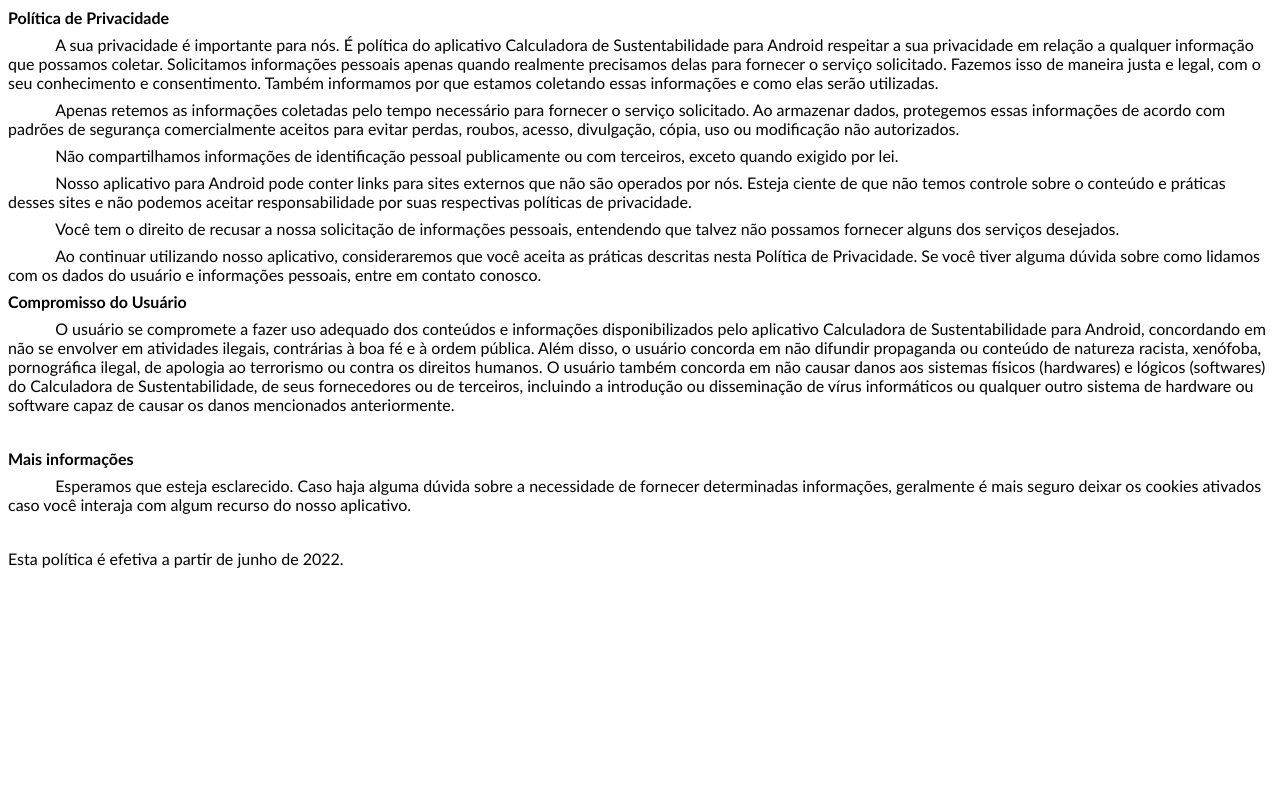
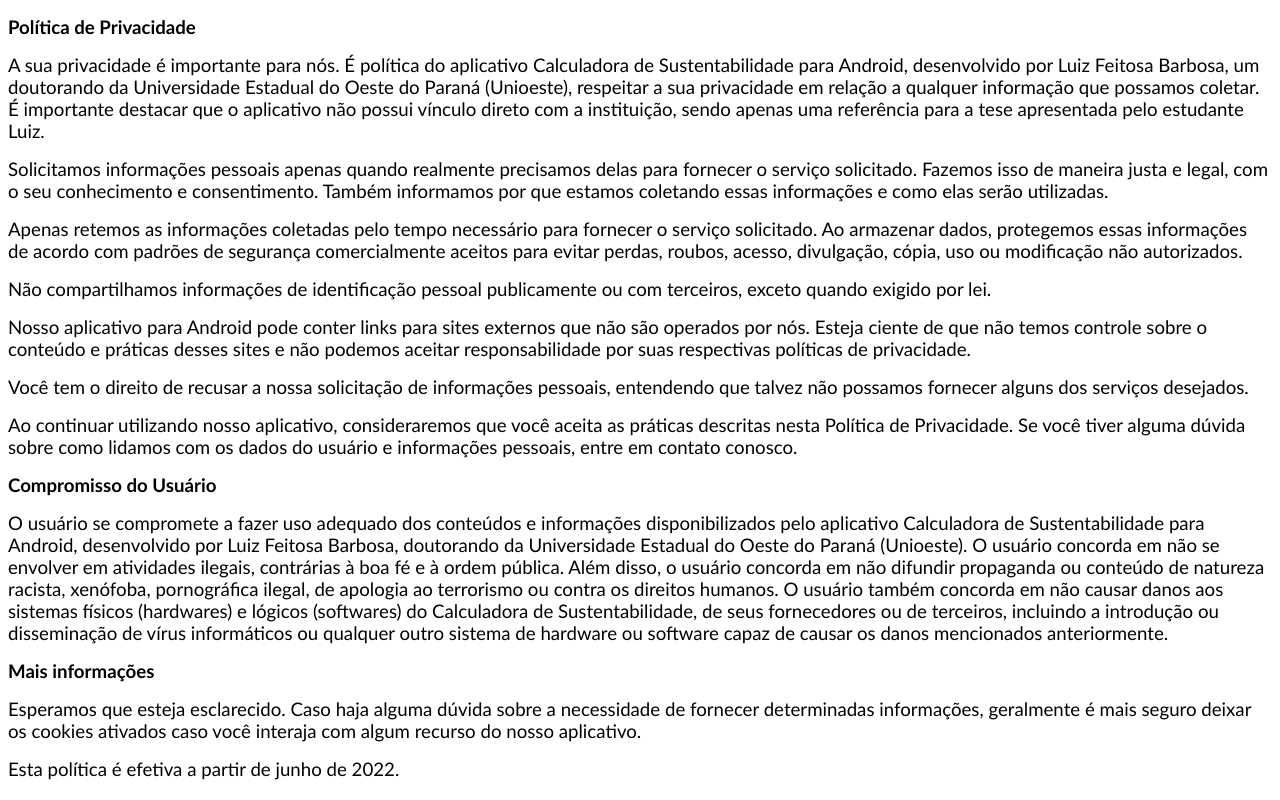
Before and after one commit to stringsoftbr/politica-privacidade-calculadora-sutentabilidade, a plain HTML site: page index.html in a window 1280 px wide. Drawn offline with Linux system fonts and the light colour scheme.

Commit message:
Update index.html

```diff
--- a/index.html
+++ b/index.html
@@ -8,30 +8,29 @@
 <meta name=ProgId content=Word.Document>
 <meta name=Generator content="Microsoft Word 15">
 <meta name=Originator content="Microsoft Word 15">
-<link rel=File-List href="Política%20de%20Privacidade.fld/filelist.xml">
+<link rel=File-List href="index.fld/filelist.xml">
 <!--[if gte mso 9]><xml>
  <o:DocumentProperties>
   <o:Author>DANIEL BALTAZAR SCHNEIDER</o:Author>
   <o:LastAuthor>DANIEL BALTAZAR SCHNEIDER</o:LastAuthor>
-  <o:Revision>1</o:Revision>
-  <o:TotalTime>5</o:TotalTime>
+  <o:Revision>2</o:Revision>
+  <o:TotalTime>7</o:TotalTime>
   <o:Created>2023-07-02T12:16:00Z</o:Created>
-  <o:LastSaved>2023-07-02T12:25:00Z</o:LastSaved>
+  <o:LastSaved>2023-07-02T12:40:00Z</o:LastSaved>
   <o:Pages>1</o:Pages>
-  <o:Words>415</o:Words>
-  <o:Characters>2241</o:Characters>
-  <o:Lines>18</o:Lines>
-  <o:Paragraphs>5</o:Paragraphs>
-  <o:CharactersWithSpaces>2651</o:CharactersWithSpaces>
+  <o:Words>474</o:Words>
+  <o:Characters>2560</o:Characters>
+  <o:Lines>21</o:Lines>
+  <o:Paragraphs>6</o:Paragraphs>
+  <o:CharactersWithSpaces>3028</o:CharactersWithSpaces>
   <o:Version>16.00</o:Version>
  </o:DocumentProperties>
  <o:OfficeDocumentSettings>
   <o:AllowPNG/>
  </o:OfficeDocumentSettings>
 </xml><![endif]-->
-<link rel=themeData href="Política%20de%20Privacidade.fld/themedata.thmx">
-<link rel=colorSchemeMapping
-href="Política%20de%20Privacidade.fld/colorschememapping.xml">
+<link rel=themeData href="index.fld/themedata.thmx">
+<link rel=colorSchemeMapping href="index.fld/colorschememapping.xml">
 <!--[if gte mso 9]><xml>
  <w:WordDocument>
   <w:SpellingState>Clean</w:SpellingState>
@@ -697,6 +696,9 @@
 	font-size:12.0pt;
 	font-family:"Times New Roman",serif;
 	mso-fareast-font-family:"Times New Roman";}
+span.SpellE
+	{mso-style-name:"";
+	mso-spl-e:yes;}
 .MsoChpDefault
 	{mso-style-type:export-only;
 	mso-default-props:yes;
@@ -751,70 +753,77 @@
 
 <div class=WordSection1>
 
-<p class=MsoNormal style='margin-top:6.0pt'><b>Política de Privacidade<o:p></o:p></b></p>
+<p class=MsoNormal style='margin-top:12.0pt'><b><span style='font-size:14.0pt'>Política
+de Privacidade<o:p></o:p></span></b></p>
 
-<p class=MsoNormal style='margin-top:6.0pt;text-indent:35.4pt'>A sua
-privacidade é importante para nós. É política do aplicativo Calculadora de
-Sustentabilidade para Android respeitar a sua privacidade em relação a qualquer
-informação que possamos coletar. Solicitamos informações pessoais apenas quando
-realmente precisamos delas para fornecer o serviço solicitado. Fazemos isso de
-maneira justa e legal, com o seu conhecimento e consentimento. Também
-informamos por que estamos coletando essas informações e como elas serão
-utilizadas.<o:p></o:p></p>
+<p class=MsoNormal style='margin-top:12.0pt'><span style='font-size:14.0pt'>A
+sua privacidade é importante para nós. É política do aplicativo Calculadora de
+Sustentabilidade para Android, desenvolvido por Luiz Feitosa Barbosa, um
+doutorando da Universidade Estadual do Oeste do Paraná (<span class=SpellE>Unioeste</span>),
+respeitar a sua privacidade em relação a qualquer informação que possamos
+coletar. É importante destacar que o aplicativo não possui vínculo direto com a
+instituição, sendo apenas uma referência para a tese apresentada pelo estudante
+Luiz.<o:p></o:p></span></p>
 
-<p class=MsoNormal style='margin-top:6.0pt;text-indent:35.4pt'>Apenas retemos
-as informações coletadas pelo tempo necessário para fornecer o serviço
+<p class=MsoNormal style='margin-top:12.0pt'><span style='font-size:14.0pt'>Solicitamos
+informações pessoais apenas quando realmente precisamos delas para fornecer o
+serviço solicitado. Fazemos isso de maneira justa e legal, com o seu
+conhecimento e consentimento. Também informamos por que estamos coletando essas
+informações e como elas serão utilizadas.<o:p></o:p></span></p>
+
+<p class=MsoNormal style='margin-top:12.0pt'><span style='font-size:14.0pt'>Apenas
+retemos as informações coletadas pelo tempo necessário para fornecer o serviço
 solicitado. Ao armazenar dados, protegemos essas informações de acordo com
 padrões de segurança comercialmente aceitos para evitar perdas, roubos, acesso,
-divulgação, cópia, uso ou modificação não autorizados.<o:p></o:p></p>
+divulgação, cópia, uso ou modificação não autorizados.<o:p></o:p></span></p>
 
-<p class=MsoNormal style='margin-top:6.0pt;text-indent:35.4pt'>Não
+<p class=MsoNormal style='margin-top:12.0pt'><span style='font-size:14.0pt'>Não
 compartilhamos informações de identificação pessoal publicamente ou com
-terceiros, exceto quando exigido por lei.<o:p></o:p></p>
+terceiros, exceto quando exigido por lei.<o:p></o:p></span></p>
 
-<p class=MsoNormal style='margin-top:6.0pt;text-indent:35.4pt'>Nosso aplicativo
-para Android pode conter links para sites externos que não são operados por
-nós. Esteja ciente de que não temos controle sobre o conteúdo e práticas desses
-sites e não podemos aceitar responsabilidade por suas respectivas políticas de
-privacidade.<o:p></o:p></p>
+<p class=MsoNormal style='margin-top:12.0pt'><span style='font-size:14.0pt'>Nosso
+aplicativo para Android pode conter links para sites externos que não são
+operados por nós. Esteja ciente de que não temos controle sobre o conteúdo e
+práticas desses sites e não podemos aceitar responsabilidade por suas
+respectivas políticas de privacidade.<o:p></o:p></span></p>
 
-<p class=MsoNormal style='margin-top:6.0pt;text-indent:35.4pt'>Você tem o
-direito de recusar a nossa solicitação de informações pessoais, entendendo que
-talvez não possamos fornecer alguns dos serviços desejados.<o:p></o:p></p>
+<p class=MsoNormal style='margin-top:12.0pt'><span style='font-size:14.0pt'>Você
+tem o direito de recusar a nossa solicitação de informações pessoais,
+entendendo que talvez não possamos fornecer alguns dos serviços desejados.<o:p></o:p></span></p>
 
-<p class=MsoNormal style='margin-top:6.0pt;text-indent:35.4pt'>Ao continuar
-utilizando nosso aplicativo, consideraremos que você aceita as práticas
-descritas nesta Política de Privacidade. Se você tiver alguma dúvida sobre como
-lidamos com os dados do usuário e informações pessoais, entre em contato
-conosco.<o:p></o:p></p>
+<p class=MsoNormal style='margin-top:12.0pt'><span style='font-size:14.0pt'>Ao
+continuar utilizando nosso aplicativo, consideraremos que você aceita as
+práticas descritas nesta Política de Privacidade. Se você tiver alguma dúvida
+sobre como lidamos com os dados do usuário e informações pessoais, entre em
+contato conosco.<o:p></o:p></span></p>
 
-<p class=MsoNormal style='margin-top:6.0pt'><b>Compromisso do Usuário<o:p></o:p></b></p>
+<p class=MsoNormal style='margin-top:12.0pt'><b><span style='font-size:14.0pt'>Compromisso
+do Usuário<o:p></o:p></span></b></p>
 
-<p class=MsoNormal style='margin-top:6.0pt;text-indent:35.4pt'>O usuário se
-compromete a fazer uso adequado dos conteúdos e informações disponibilizados
-pelo aplicativo Calculadora de Sustentabilidade para Android, concordando em
-não se envolver em atividades ilegais, contrárias à boa fé e à ordem pública.
-Além disso, o usuário concorda em não difundir propaganda ou conteúdo de
-natureza racista, xenófoba, pornográfica ilegal, de apologia ao terrorismo ou
-contra os direitos humanos. O usuário também concorda em não causar danos aos
-sistemas físicos (hardwares) e lógicos (softwares) do Calculadora de
-Sustentabilidade, de seus fornecedores ou de terceiros, incluindo a introdução
-ou disseminação de vírus informáticos ou qualquer outro sistema de hardware ou
-software capaz de causar os danos mencionados anteriormente.<o:p></o:p></p>
+<p class=MsoNormal style='margin-top:12.0pt'><span style='font-size:14.0pt'>O
+usuário se compromete a fazer uso adequado dos conteúdos e informações
+disponibilizados pelo aplicativo Calculadora de Sustentabilidade para Android,
+desenvolvido por Luiz Feitosa Barbosa, doutorando da Universidade Estadual do
+Oeste do Paraná (<span class=SpellE>Unioeste</span>). O usuário concorda em não
+se envolver em atividades ilegais, contrárias à boa fé e à ordem pública. Além
+disso, o usuário concorda em não difundir propaganda ou conteúdo de natureza
+racista, xenófoba, pornográfica ilegal, de apologia ao terrorismo ou contra os
+direitos humanos. O usuário também concorda em não causar danos aos sistemas
+físicos (hardwares) e lógicos (softwares) do Calculadora de Sustentabilidade,
+de seus fornecedores ou de terceiros, incluindo a introdução ou disseminação de
+vírus informáticos ou qualquer outro sistema de hardware ou software capaz de
+causar os danos mencionados anteriormente.<o:p></o:p></span></p>
 
-<p class=MsoNormal style='margin-top:6.0pt'><o:p>&nbsp;</o:p></p>
+<p class=MsoNormal style='margin-top:12.0pt'><b><span style='font-size:14.0pt'>Mais
+informações<o:p></o:p></span></b></p>
 
-<p class=MsoNormal style='margin-top:6.0pt'><b>Mais informações<o:p></o:p></b></p>
+<p class=MsoNormal style='margin-top:12.0pt'><span style='font-size:14.0pt'>Esperamos
+que esteja esclarecido. Caso haja alguma dúvida sobre a necessidade de fornecer
+determinadas informações, geralmente é mais seguro deixar os cookies ativados
+caso você interaja com algum recurso do nosso aplicativo.<o:p></o:p></span></p>
 
-<p class=MsoNormal style='margin-top:6.0pt;text-indent:35.4pt'>Esperamos que
-esteja esclarecido. Caso haja alguma dúvida sobre a necessidade de fornecer
-determinadas informações, geralmente é mais seguro deixar os cookies ativados
-caso você interaja com algum recurso do nosso aplicativo.<o:p></o:p></p>
-
-<p class=MsoNormal style='margin-top:6.0pt'><o:p>&nbsp;</o:p></p>
-
-<p class=MsoNormal style='margin-top:6.0pt'>Esta política é efetiva a partir de
-junho de 2022.</p>
+<p class=MsoNormal style='margin-top:12.0pt'><span style='font-size:14.0pt'>Esta
+política é efetiva a partir de junho de 2022.<o:p></o:p></span></p>
 
 </div>
 
```
